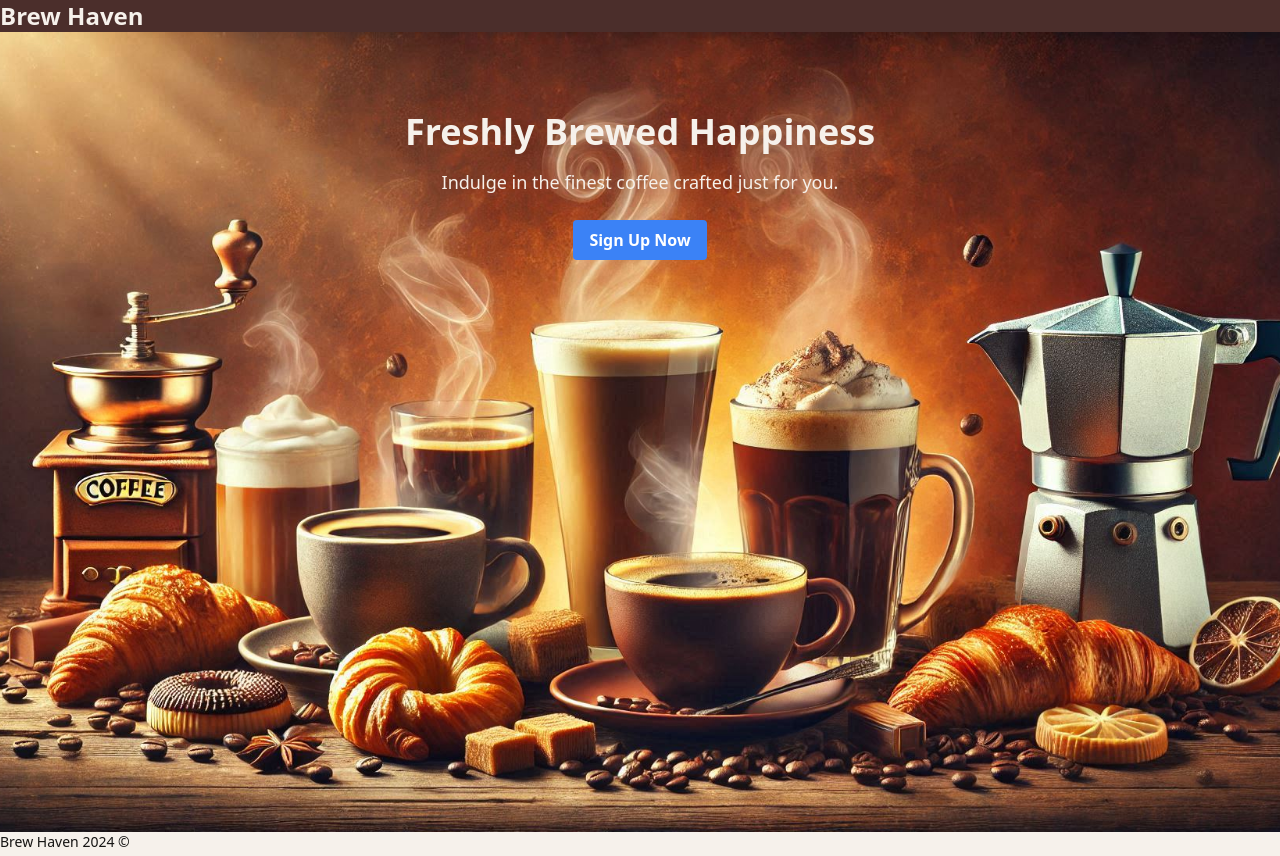
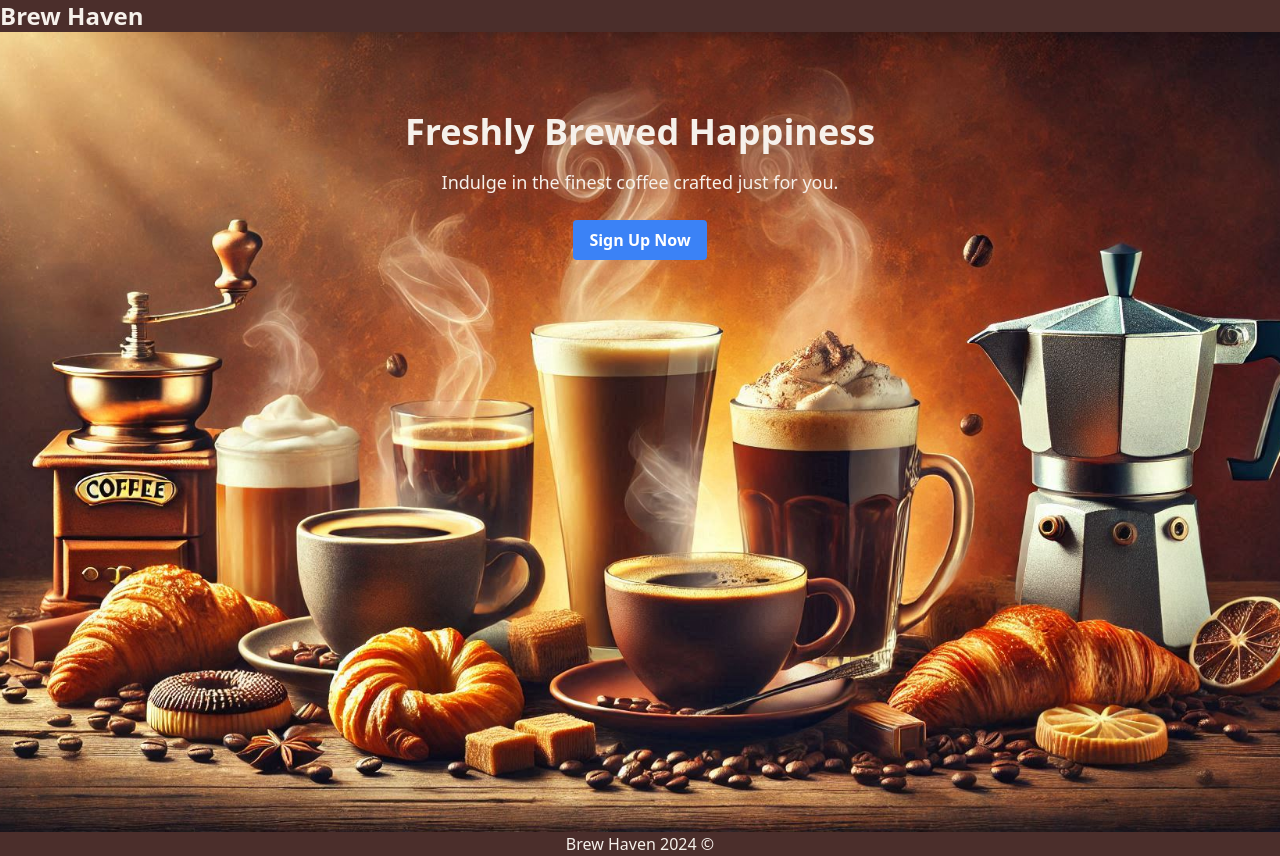
Before and after one commit to JenniferT9462/coffee-shop-frontend, a Next.js app: page / in a window 1280 px wide. Built offline with nearby package versions, Linux system fonts and the light colour scheme.

Commit message:
Updated footer

```diff
--- a/src/components/Footer.jsx
+++ b/src/components/Footer.jsx
@@ -1,7 +1,7 @@
 // components/Navbar.js
 import PropTypes from 'prop-types';
 export default function Footer({title}) {
-  return <div className="footer">{title} &copy;</div>;
+  return <div className="bg-primary text-base-100 text-center">{title} &copy;</div>;
 }
 Footer.propTypes = {
   // Add prop-types here
```
